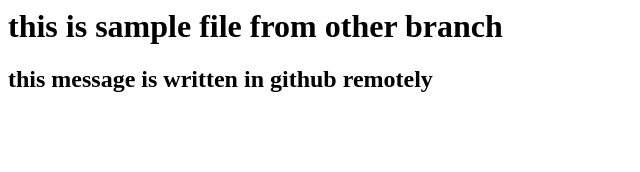
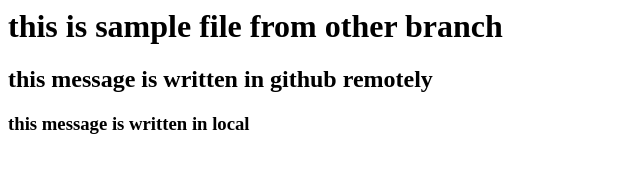
Before and after one commit to elavarasan03e/samplerepos, a plain HTML site: page works.html in a window 1280 px wide. Shown: the whole page, without its empty margins (0-640 px from the left). Drawn offline with Linux system fonts and the light colour scheme.

Commit message:
Adding changes

```diff
--- a/works.html
+++ b/works.html
@@ -4,6 +4,7 @@
 <body>
 <h1>this is sample file from other branch</h1>
   <h2>this message is written in github remotely</h2>
+<h3>this message is written in local</h3>
 <body>
 </head>
 </html>
```
